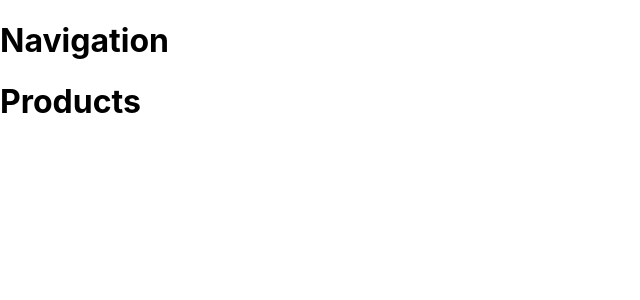
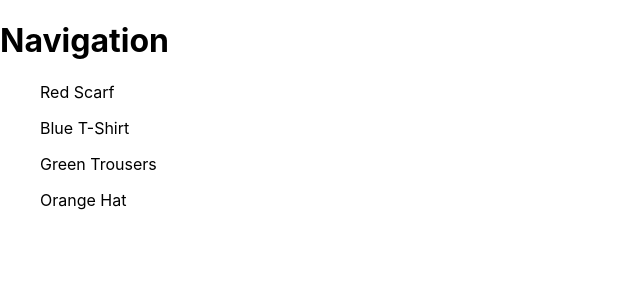
Before and after one commit to matekuna92/react-redux-basic, a React (Create React App) app: page / in a window 1280 px wide. Shown: the top 300 px of the page, without its empty margins (0-640 px from the left). Built offline with nearby package versions, Linux system fonts and the light colour scheme.

Commit message:
state shop products, reducer

```diff
--- a/package.json
+++ b/package.json
@@ -8,8 +8,10 @@
     "@testing-library/user-event": "^13.5.0",
     "react": "^18.2.0",
     "react-dom": "^18.2.0",
+    "react-redux": "^8.0.7",
     "react-router-dom": "^6.11.2",
-    "react-scripts": "^2.1.3",
+    "react-scripts": "^5.0.1",
+    "redux": "^4.2.1",
     "web-vitals": "^2.1.4"
   },
   "scripts": {
--- a/src/components/Products/Products.js
+++ b/src/components/Products/Products.js
@@ -1,7 +1,16 @@
 import React from 'react';
+import { useSelector } from 'react-redux';
 
 const Products = () => {
-    return <h1>Products</h1>
+    const products = useSelector(state => state.shop.products);
+
+    return (
+        <ul className='product-list'>
+            {products.map(product => (
+                <p>{product.title}</p>
+            ))}
+        </ul>
+    );
 };
 
 export default Products;
--- a/src/index.js
+++ b/src/index.js
@@ -3,11 +3,23 @@ import ReactDOM from 'react-dom/client';
 import './index.css';
 import App from './App';
 import reportWebVitals from './reportWebVitals';
+import { Provider } from 'react-redux';
+import { combineReducers, createStore } from 'redux';
+
+import productsReducer from './store/reducers/productsReducer';
+
+const rootReducer = combineReducers({
+    shop: productsReducer
+})
+
+const store = createStore(rootReducer);
 
 const root = ReactDOM.createRoot(document.getElementById('root'));
 root.render(
   <React.StrictMode>
-    <App />
+    <Provider store={store}>
+      <App />
+    </Provider>
   </React.StrictMode>
 );
 
--- a/src/store/reducers/productsReducer.js
+++ b/src/store/reducers/productsReducer.js
@@ -30,7 +30,8 @@ const initialState = {
 }
 
 const productsReducer = (state = initialState, action) => {
-	if(action.type === 'TOGGLE_FAVOURITE') {
+	switch(action.type) {
+		case 'TOGGLE_FAVOURITE' :
 			const productIndex = state.products.findIndex(product => product.id === action.productId);
 			const newFavStatus = !state.products[productIndex].isFavorite;
 			const updatedProducts = [...state.products];
@@ -44,6 +45,9 @@ const productsReducer = (state = initialState, action) => {
 				...state,
 				products: updatedProducts
 			};
+		default: {
+			return initialState;
+		}
 	}
 }
 
```
Also changed, not shown: 1 other file (tests, documents, lock files or other folders). Lines whose indentation alone changed are shown as unchanged.
